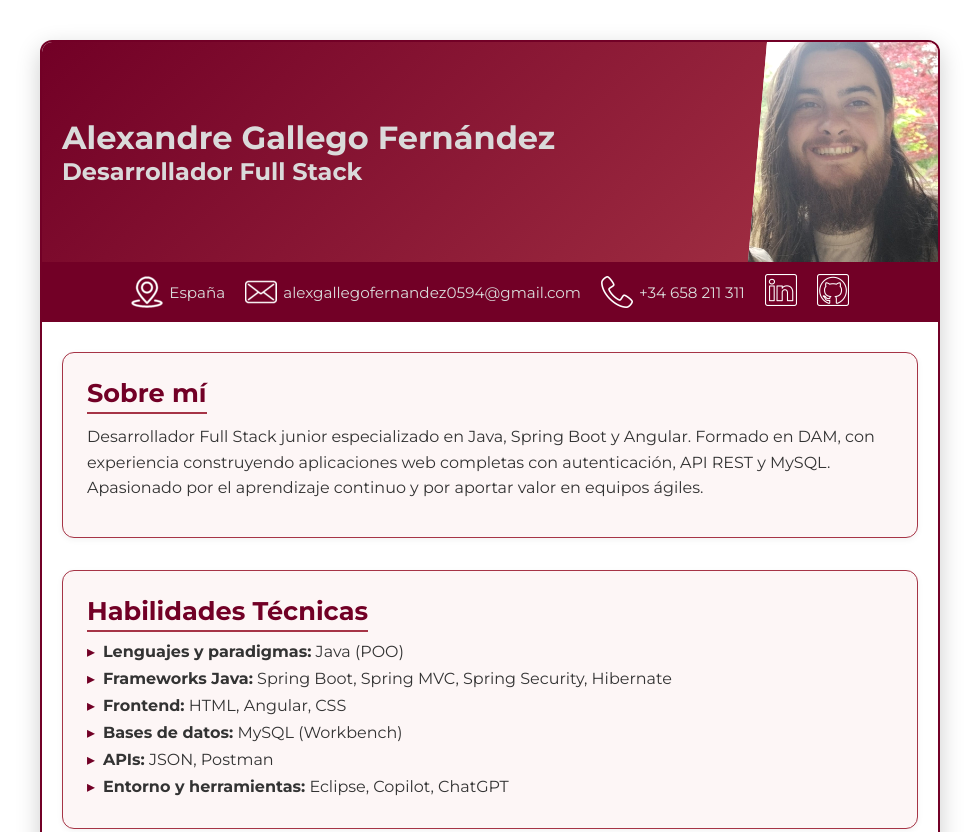
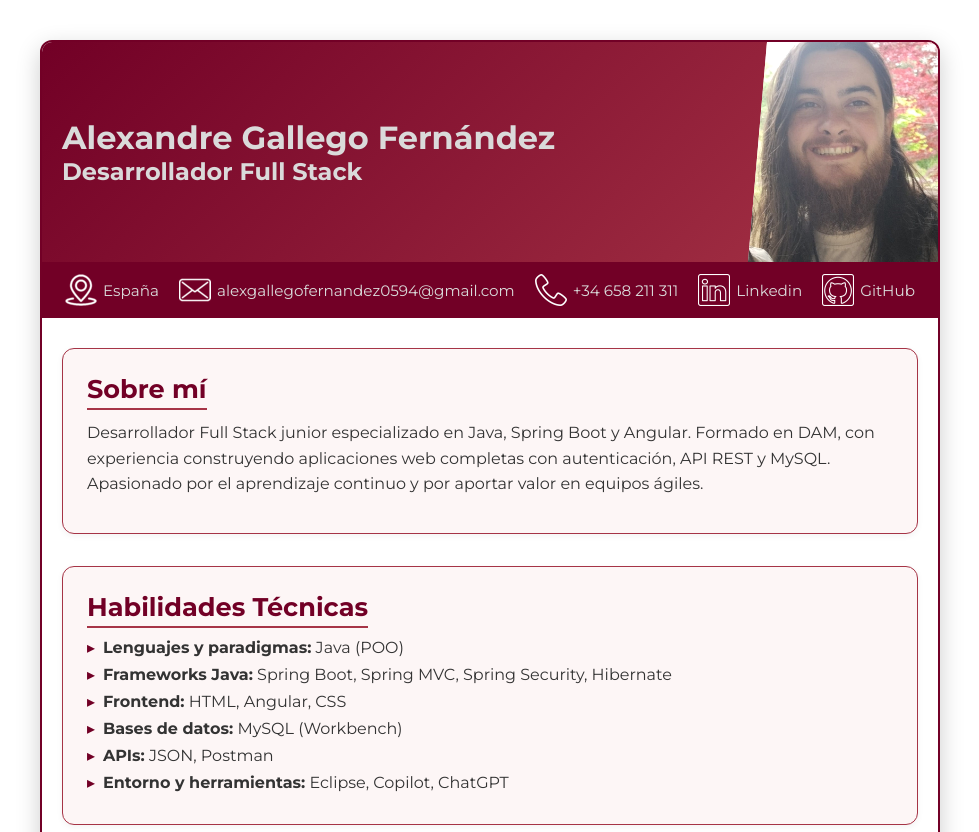
Before and after one commit to GallegoVL/cv-alex-gallego, a plain HTML site: page index.html in a window 1280 px wide. Shown: the top 832 px of the page, without its empty margins (150-1129 px from the left). Drawn offline with Linux system fonts and the light colour scheme.

Commit message:
Ajuste html

```diff
--- a/index.html
+++ b/index.html
@@ -19,11 +19,11 @@
     </header>
 
     <div class="personal-bar">
-      <span><img src="src/assets/pin.png" class="logo-invertida" alt="Tu Foto"> España</span>
-      <span><img src="src/assets/mail.png" class="logo-invertida" alt="Tu Foto"> <a href="mailto:alexgallegofernandez0594@gmail.com">alexgallegofernandez0594@gmail.com</a></span>
-      <span><img src="src/assets/phone.png" class="logo-invertida" alt="Tu Foto"><a href="tel:+34658211311">+34 658 211 311</a></span>
-      <a href="https://www.linkedin.com/in/alexandre-gallego-fern%C3%A1ndez-564403273/" class="logo-invertida" target="_blank"><img src="src/assets/linkedin.png" alt="Linkedin"></a>
-      <a href="https://github.com/GallegoVL" class="logo-invertida" target="_blank"><img src="src/assets/github.png" alt="Github"></a>
+      <span><img src="src/assets/pin.png" class="logo-invertida" alt="Pin"> España</span>
+      <span><img src="src/assets/mail.png" class="logo-invertida" alt="mail"> <a href="mailto:alexgallegofernandez0594@gmail.com">alexgallegofernandez0594@gmail.com</a></span>
+      <span><img src="src/assets/phone.png" class="logo-invertida" alt="phone"><a href="tel:+34658211311">+34 658 211 311</a></span>
+      <span><img src="src/assets/linkedin.png" class="logo-invertida" alt="Linkedin"><a href="https://www.linkedin.com/in/alexandre-gallego-fern%C3%A1ndez-564403273/" target="_blank">Linkedin</a></span>
+      <span><img src="src/assets/github.png" class="logo-invertida" alt="Github"><a href="https://github.com/GallegoVL" target="_blank">GitHub</a></span>
     </div>
 
     <main>
```
